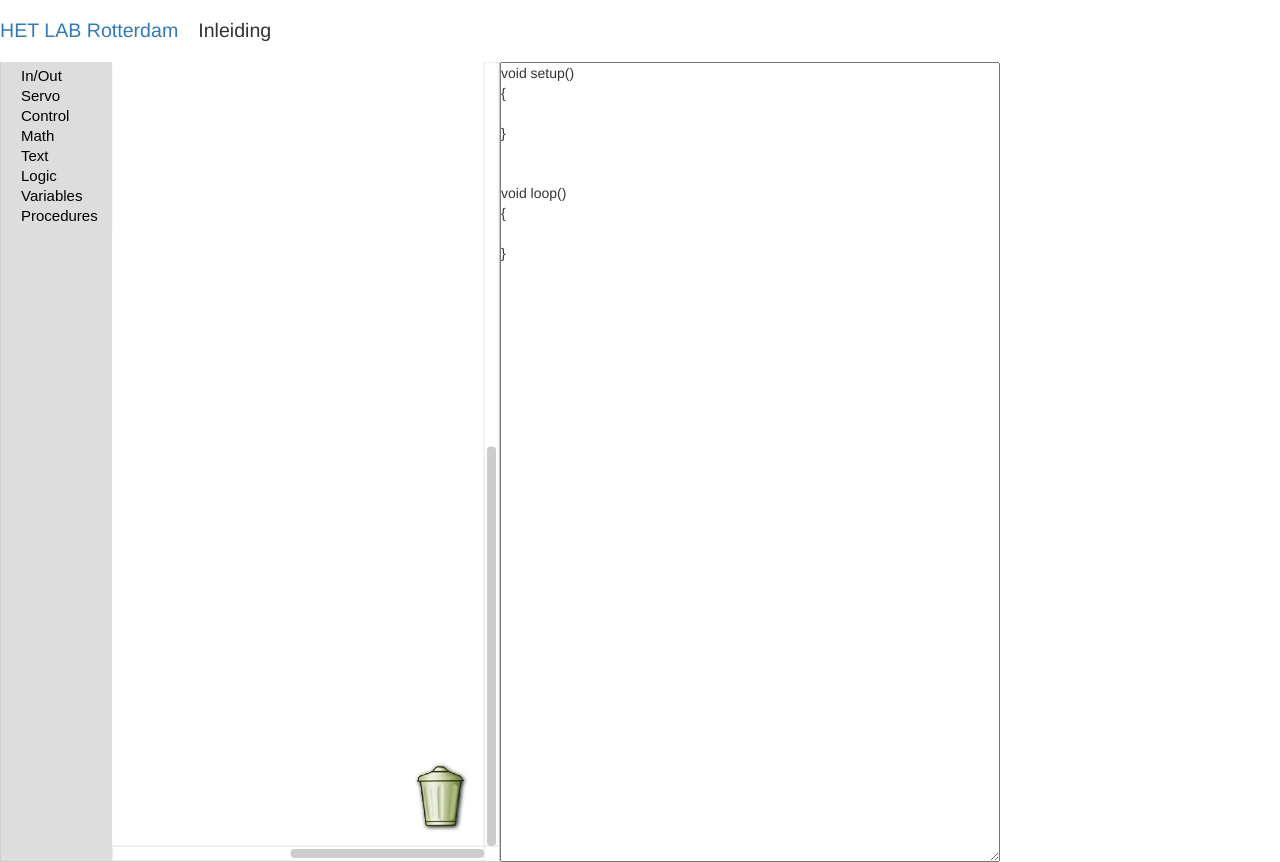
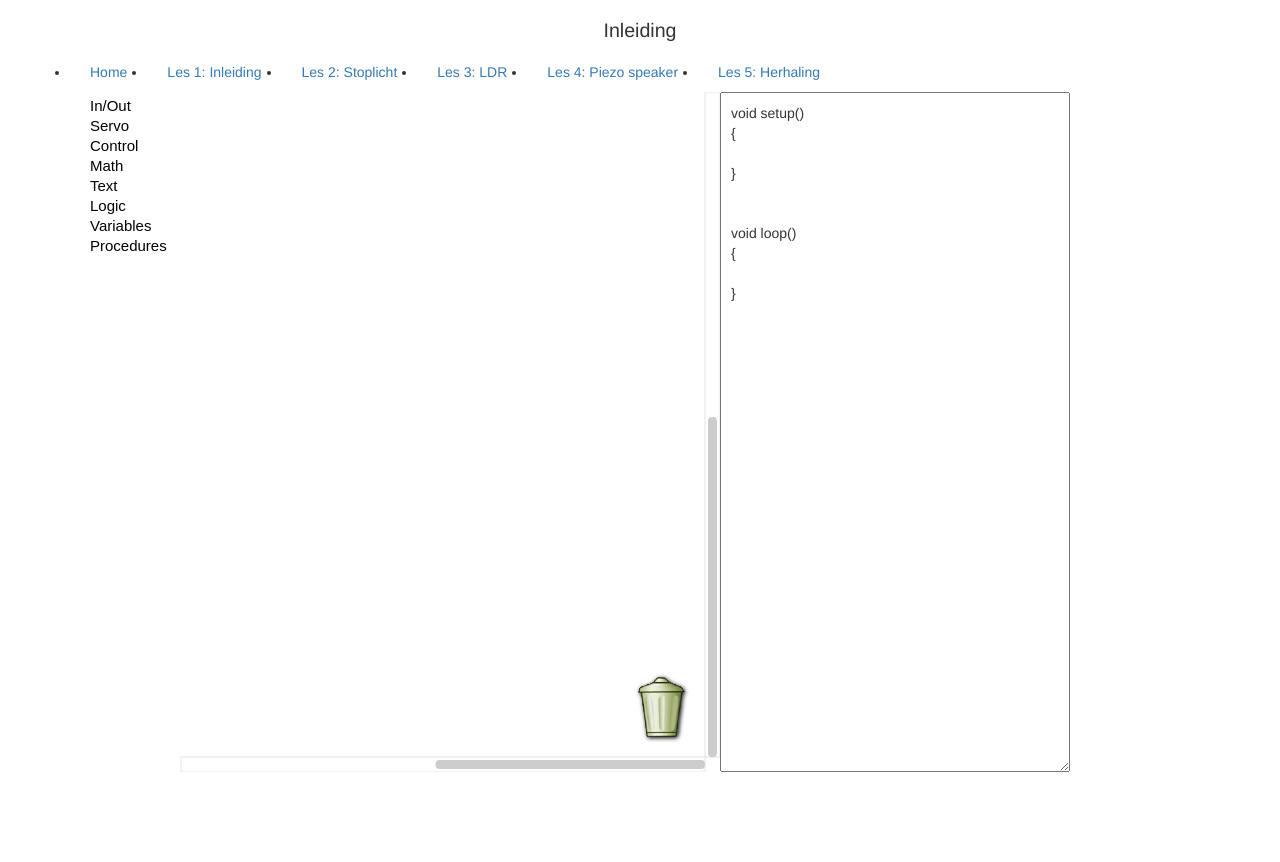
Before and after one commit to metal-remco/afstuderen, a plain HTML site: page blockly/apps/Les_1/index.html in a window 1280 px wide. After the commit the page ends 800 px from the top, so only its background shows below. Drawn offline with nearby package versions, Linux system fonts and the light colour scheme; files whose address does not match are found by name.

Commit message:
Fixed styling and height for page

```diff
--- a/blockly/apps/Les_1/css/style.css
+++ b/blockly/apps/Les_1/css/style.css
@@ -37,7 +37,7 @@ h1 {
 #menu ul li{
   cursor: pointer;
   float: left;
-  width: 100px;
+  padding: 10px 20px;
 }
 
 /*pre,
@@ -61,22 +61,21 @@ h1 {
 }*/
 
 #header h1{
-  float: left;
-  margin-right: 20px;
+  text-align: center;
 }
 
 #content_blocks {
   display: block;
 
   float: left;
-  width: 500px;
+  width: 650px;
 }
 
 #content_arduino {
   display: block;
 
   float: left;
-  width: 500px;
+  width: 350px;
 }
 
 #content_xml {
@@ -86,17 +85,22 @@ h1 {
   width: 350px;
 }
 
+#content_blocks,
+#content_arduino,
+#content_xml{
+  height: 85%;
+}
+
 #textarea_xml,
 #textarea_arduino {
   height: 100%;
+  padding: 10px;
   width: 100%;
 }
 
 iframe {
   width: 100%;
-  height: 100%;
-  border: 1px solid #ccc;
-  border-top-style: none;
+  border: none;
 }
 button {
   padding: 1px 1em;
@@ -119,7 +123,7 @@ button:hover {
 }
 
 
-/* blockly specific /*
+/* blockly specific */
 .blocklyToolboxBackground{
   background-color: #fff;
   fill: none !important;
@@ -128,3 +132,11 @@ button:hover {
 .blocklyToolboxOptions>.blocklyMenuDiv {
   fill: none !important;
 }
+
+.blocklyMenuText{
+  cursor: pointer !important;
+}
+
+.blocklyMenuText:hover{
+  text-decoration: underline;
+}
--- a/blockly/apps/Les_1/index.html
+++ b/blockly/apps/Les_1/index.html
@@ -18,18 +18,19 @@
 
 </head>
 <body onclick="renderContent()">
-  <div id="main">
+  <div id="main" class="container">
     <div id="header" class="clearfix">
-        <!-- <h1><a href="https://github.com/gasolin/BlocklyDuino/wiki">BlocklyDuino</a></h1> -->
-        <h1><a href="http://www.hetlabrotterdam.nl">HET LAB Rotterdam</a></h1>
         <h1>Inleiding</h1>
     </div>
     <div id="content">
       <div id="menu" class="clearfix">
         <ul>
-          <!-- <li id="tab_blocks" onclick="tabClick(this.id)">Blocks</li>
-          <li id="tab_arduino" onclick="tabClick(this.id)">Arduino</li>
-          <li id="tab_xml" onclick="tabClick(this.id)">XML</li> -->
+          <li><a href="http://www.hetlabrotterdam.nl">Home</a></li>
+          <li><a href="blockly/apps/les_1/">Les 1: Inleiding</a></li>
+          <li><a href="#">Les 2: Stoplicht</a></li>
+          <li><a href="#">Les 3: LDR</a></li>
+          <li><a href="#">Les 4: Piezo speaker</a></li>
+          <li><a href="#">Les 5: Herhaling</a></li>
         </ul>
             <!-- <td class="tabmax">
               <button onclick="discard()">Discard</button>
```
